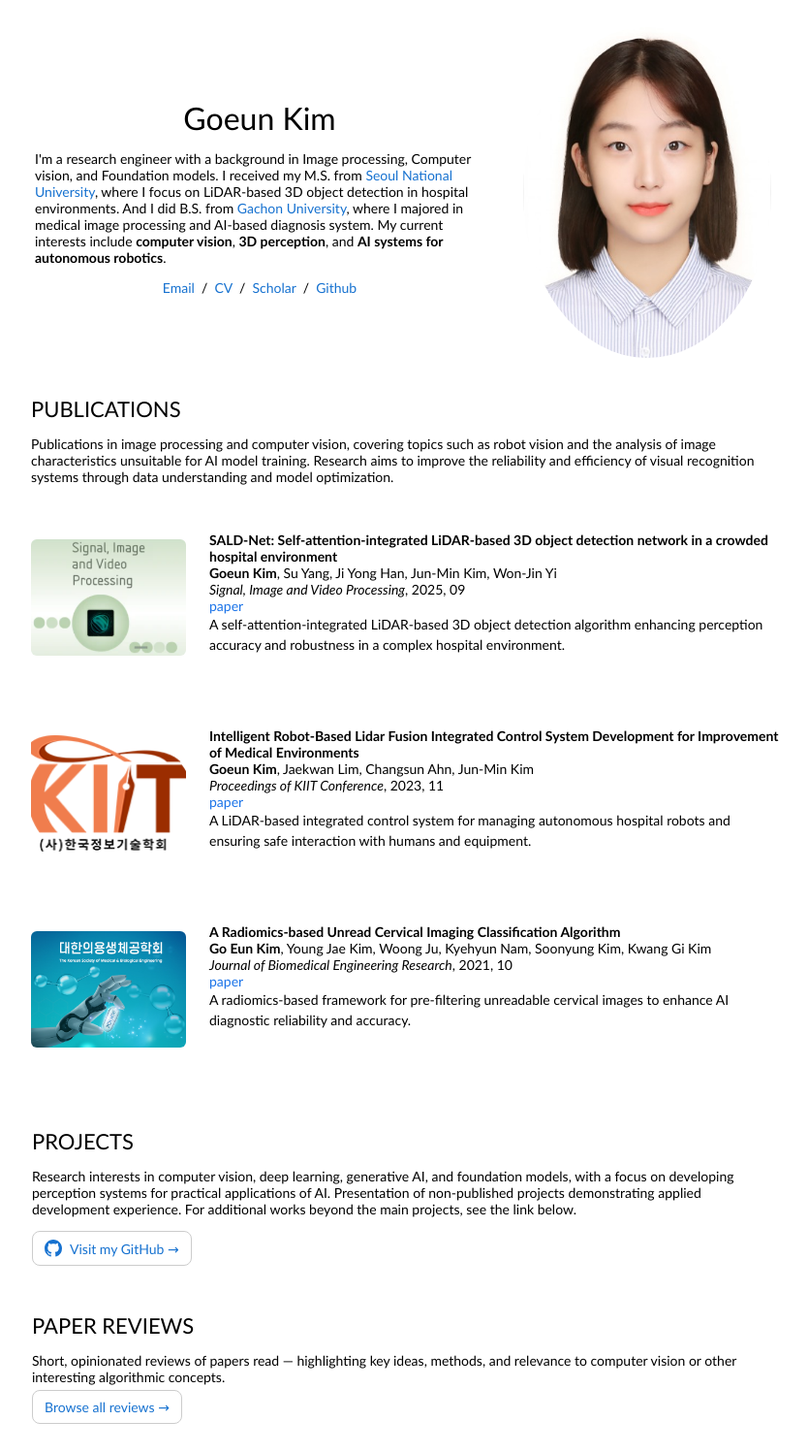
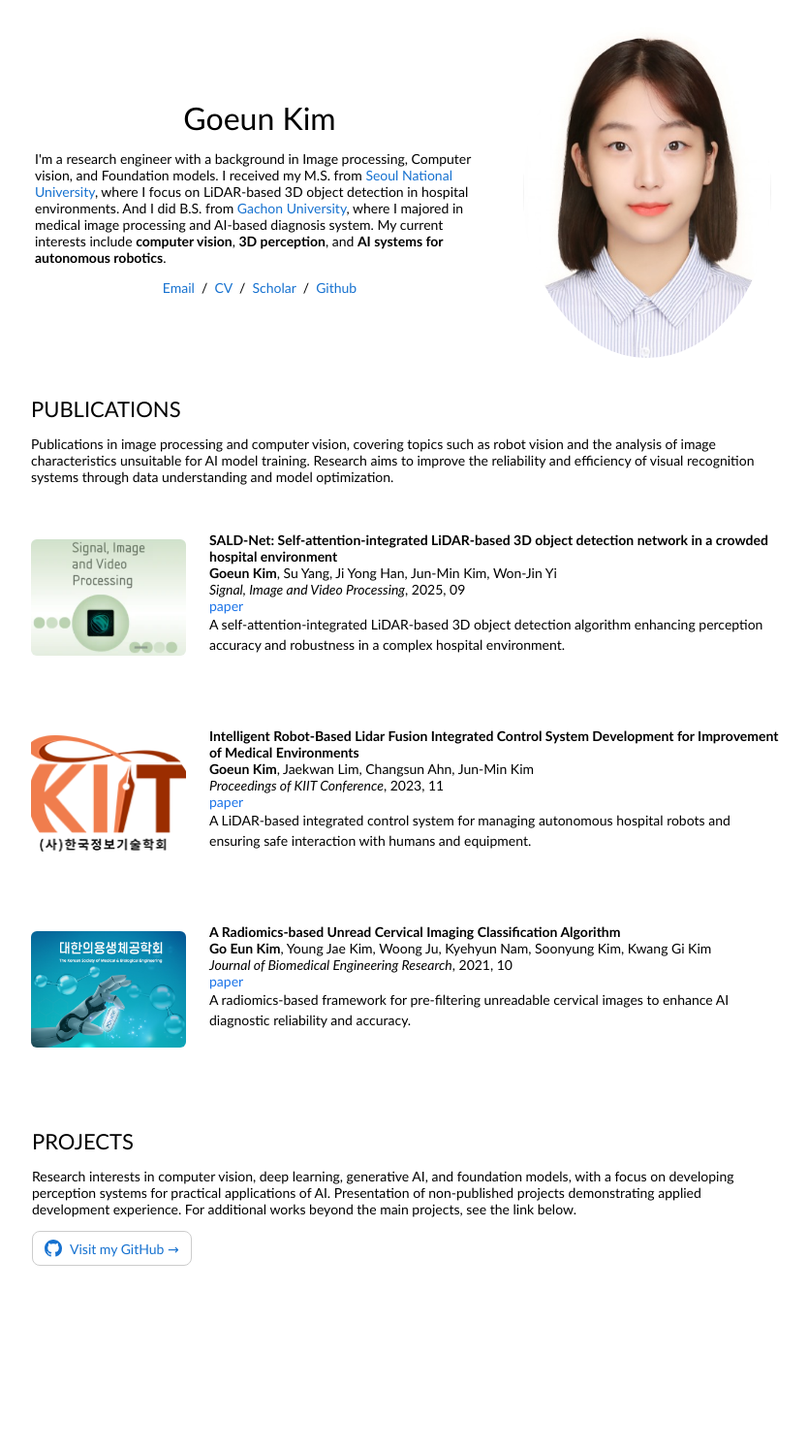
Before and after one commit to Groovy52/Groovy52.github.io, a Jekyll site: the page built from index.html, in a window 1280 px wide. Shown: the whole page at 97% size, without its empty margins (224-1058 px from the left). Built offline with Jekyll 4.4.1, drawn with Linux system fonts in a browser that asks for light colours; after the commit the page ends 1344 px from its top, so only the background shows below that.

Commit message:
Update index.html

```diff
--- a/index.html
+++ b/index.html
@@ -180,21 +180,5 @@
 				  </a>
 				</p>
 
-    </tbody></table>
-					<table style="width:100%; margin:0 auto; border:0; border-spacing:0; padding:16px;"><tbody>
-		  <tr>
-		    <td>
-		      <h2>PAPER REVIEWS</h2>
-		      <p>Short, opinionated reviews of papers read — highlighting key ideas, methods, and relevance to computer vision or other interesting algorithmic concepts.
-			  </p>
-		      <p>
-		        <a href="/paper/" style="text-decoration:none; border:1px solid #ccc; padding:8px 12px; border-radius:8px;">
-		          Browse all reviews →
-		        </a>
-		      </p>
-		    </td>
-		  </tr>
-
-    </table>
   </body>
 </html>
```
